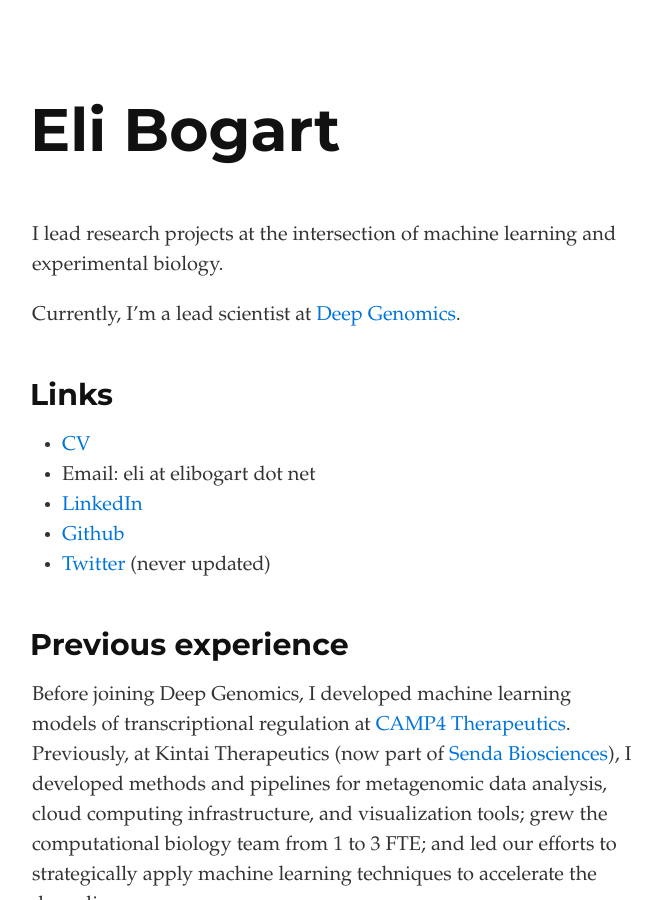
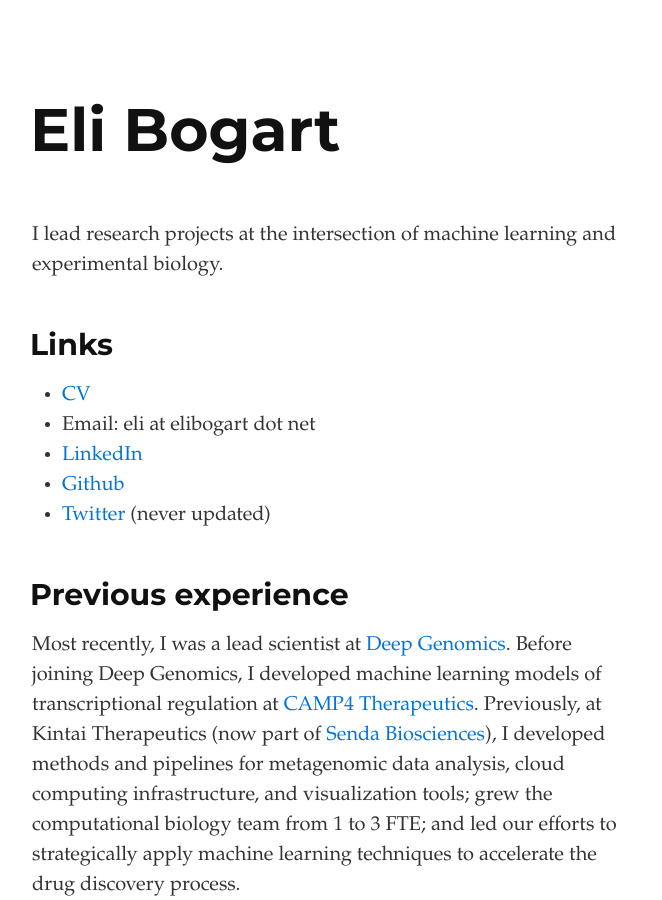
Before and after one commit to ebogart/ebogart.github.io, a Jekyll site: the page built from index.md, in a window 1280 px wide and 900 px high. Shown: the whole window, without its empty margins (308-970 px from the left). Built offline with Jekyll 4.4.1, drawn with Linux system fonts in a browser that asks for light colours.

Commit message:
August 2024 update

```diff
--- a/index.md
+++ b/index.md
@@ -3,8 +3,6 @@ layout: default
 ---
 
 I lead research projects at the intersection of machine learning and experimental biology.
-
-Currently, I'm a lead scientist at [Deep Genomics](https://deepgenomics.com).
 
 ## Links
 
@@ -16,6 +14,7 @@ Currently, I'm a lead scientist at [Deep Genomics](https://deepgenomics.com).
 
 ## Previous experience
 
+Most recently, I was a lead scientist at [Deep Genomics](https://deepgenomics.com).
 Before joining Deep Genomics, I developed machine learning models of
 transcriptional regulation at [CAMP4 Therapeutics](https://camp4tx.com).
 Previously, at Kintai Therapeutics (now part of
```
Also changed, not shown: 1 other file.
